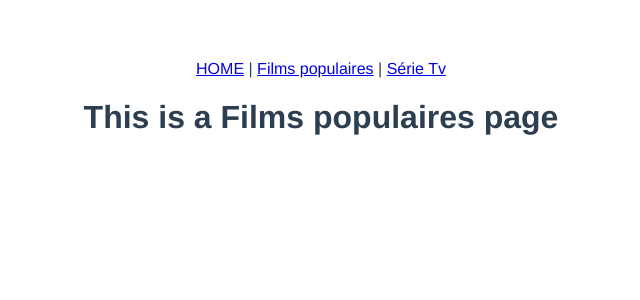
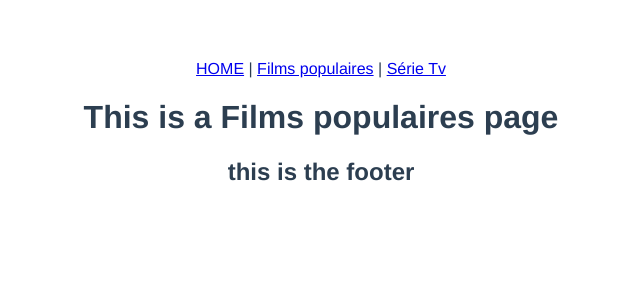
Before and after one commit to AmaliaRVM/frontend-AllezCine, a Vue app in the folder vue/: page /film in a window 1280 px wide. Shown: the top 300 px of the page, without its empty margins (319-959 px from the left). Built offline with nearby package versions, Linux system fonts and the light colour scheme.

Commit message:
footer starting

```diff
--- a/vue/src/App.vue
+++ b/vue/src/App.vue
@@ -6,8 +6,22 @@
       <router-link to="/serie">Série Tv</router-link>
     </div>
     <router-view/>
+    <Footer/>
   </div>
 </template>
+
+<script>
+
+  import Footer from './components/Footer/Footer'
+
+export default {
+  components : {
+    Footer
+  }
+}
+
+</script>
+
 
 <style>
 #app {
@@ -18,4 +32,11 @@
   color: #2c3e50;
   margin-top: 60px;
 }
+/* #nav {
+  background-color: black;
+
+} */
+router-view {
+  background-color: #efefef;
+}
 </style>
--- a/vue/src/components/Footer/Footer.vue
+++ b/vue/src/components/Footer/Footer.vue
@@ -1,12 +1,16 @@
 <template>
-    <div>
-
+    <div class="Footer">
+        <h2>{{Footer}}</h2>
     </div>
 </template>
 
 <script>
 export default {
-
+    data() {
+        return {
+            Footer: "this is the footer"
+        }
+    }
 }
 </script>
 
```
